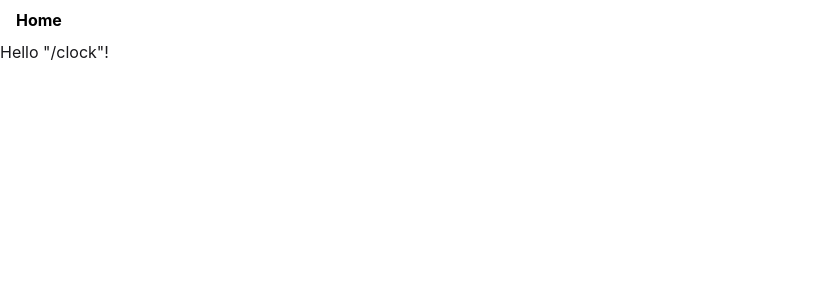
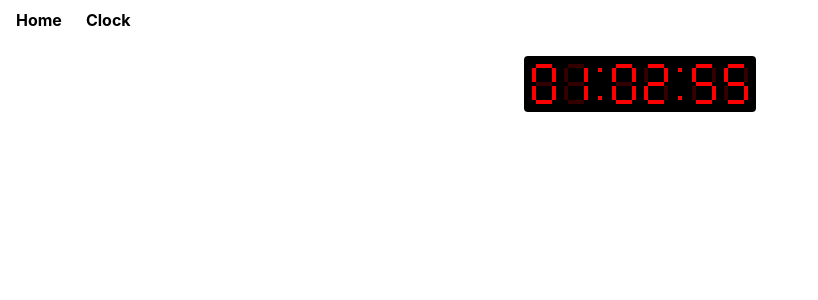
Before and after one commit to schie/bauer, a React (Vite) app: page /clock in a window 1280 px wide. Shown: the top 300 px of the page, without its empty margins (0-818 px from the left). Built offline with nearby package versions, Linux system fonts and the light colour scheme.

Commit message:
fix(clock): respect system locale

```diff
--- a/src/components/Header.tsx
+++ b/src/components/Header.tsx
@@ -3,9 +3,12 @@ import { Link } from '@tanstack/react-router'
 export default function Header() {
   return (
     <header className="p-2 flex gap-2 bg-white text-black justify-between">
-      <nav className="flex flex-row">
+      <nav className="flex flex-row gap-2">
         <div className="px-2 font-bold">
           <Link to="/">Home</Link>
+        </div>
+        <div className="px-2 font-bold">
+          <Link to="/clock">Clock</Link>
         </div>
       </nav>
     </header>
--- /dev/null
+++ b/src/components/SevenSegmentDisplay.css
@@ -0,0 +1,89 @@
+.seven-seg-display {
+  display: flex;
+  gap: 8px;
+  padding: 8px;
+  border-radius: 4px;
+  background-color: var(--ssd-background, #000);
+  color: var(--ssd-color, #ff0000);
+}
+
+.ssd-digit {
+  position: relative;
+  width: 24px;
+  height: 40px;
+}
+
+.ssd-segment {
+  position: absolute;
+  background-color: #330000;
+}
+
+.ssd-segment.on {
+  background-color: currentColor;
+}
+
+.ssd-segment.off {
+  background-color: #330000;
+}
+
+.ssd-segment.a {
+  top: 0;
+  left: 4px;
+  right: 4px;
+  height: 4px;
+}
+
+.ssd-segment.b {
+  top: 4px;
+  right: 0;
+  width: 4px;
+  height: 14px;
+}
+
+.ssd-segment.c {
+  bottom: 4px;
+  right: 0;
+  width: 4px;
+  height: 14px;
+}
+
+.ssd-segment.d {
+  bottom: 0;
+  left: 4px;
+  right: 4px;
+  height: 4px;
+}
+
+.ssd-segment.e {
+  bottom: 4px;
+  left: 0;
+  width: 4px;
+  height: 14px;
+}
+
+.ssd-segment.f {
+  top: 4px;
+  left: 0;
+  width: 4px;
+  height: 14px;
+}
+
+.ssd-segment.g {
+  top: 18px;
+  left: 4px;
+  right: 4px;
+  height: 4px;
+}
+
+.ssd-colon {
+  display: flex;
+  flex-direction: column;
+  justify-content: space-between;
+  padding: 4px 2px;
+}
+
+.ssd-colon .dot {
+  width: 4px;
+  height: 4px;
+  background-color: currentColor;
+}
--- /dev/null
+++ b/src/components/SevenSegmentDisplay.tsx
@@ -0,0 +1,57 @@
+import React from 'react'
+import './SevenSegmentDisplay.css'
+
+const digitToSegments: Partial<Record<string, string[]>> = {
+  '0': ['a', 'b', 'c', 'd', 'e', 'f'],
+  '1': ['b', 'c'],
+  '2': ['a', 'b', 'g', 'e', 'd'],
+  '3': ['a', 'b', 'g', 'c', 'd'],
+  '4': ['f', 'g', 'b', 'c'],
+  '5': ['a', 'f', 'g', 'c', 'd'],
+  '6': ['a', 'f', 'g', 'c', 'd', 'e'],
+  '7': ['a', 'b', 'c'],
+  '8': ['a', 'b', 'c', 'd', 'e', 'f', 'g'],
+  '9': ['a', 'b', 'c', 'd', 'f', 'g'],
+}
+
+interface SevenSegmentDisplayProps {
+  value: string
+  color?: string
+  background?: string
+}
+
+export default function SevenSegmentDisplay({
+  value,
+  color = '#ff0000',
+  background = '#000000',
+}: SevenSegmentDisplayProps) {
+  const chars = value.split('')
+
+  return (
+    <div className="seven-seg-display" style={{ color, backgroundColor: background }}>
+      {chars.map((ch, index) => {
+        if (ch === ':') {
+          return (
+            <div key={index} className="ssd-colon">
+              <div className="dot" />
+              <div className="dot" />
+            </div>
+          )
+        }
+
+        const onSegments = digitToSegments[ch] ?? []
+        return (
+          <div key={index} className="ssd-digit">
+            {['a', 'b', 'c', 'd', 'e', 'f', 'g'].map((seg) => (
+              <div
+                key={seg}
+                data-testid={`d${index}-${seg}`}
+                className={`ssd-segment ${seg} ${onSegments.includes(seg) ? 'on' : 'off'}`}
+              />
+            ))}
+          </div>
+        )
+      })}
+    </div>
+  )
+}
--- a/src/routes/clock.tsx
+++ b/src/routes/clock.tsx
@@ -1,9 +1,26 @@
 import { createFileRoute } from '@tanstack/react-router'
+import { useEffect, useState } from 'react'
+import SevenSegmentDisplay from '../components/SevenSegmentDisplay'
 
 export const Route = createFileRoute('/clock')({
   component: RouteComponent,
 })
 
 function RouteComponent() {
-  return <div>Hello "/clock"!</div>
+  const [now, setNow] = useState(new Date())
+
+  useEffect(() => {
+    const id = setInterval(() => setNow(new Date()), 1000)
+    return () => clearInterval(id)
+  }, [])
+
+  const timeString = now.toLocaleTimeString(undefined, {
+    hour12: false,
+  })
+
+  return (
+    <div className="flex justify-center p-4">
+      <SevenSegmentDisplay value={timeString} />
+    </div>
+  )
 }
```
Also changed, not shown: 1 other file (tests, documents, lock files or other folders).
